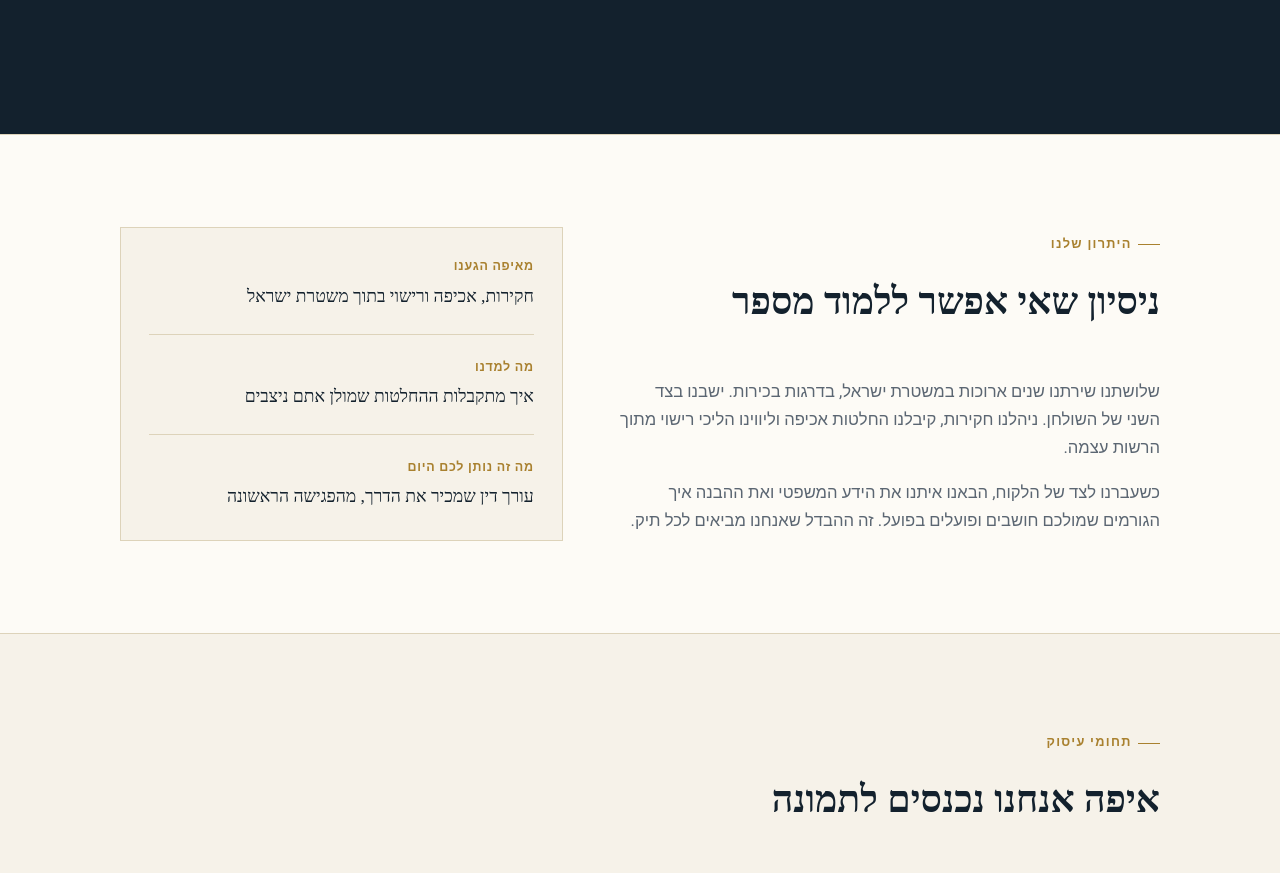
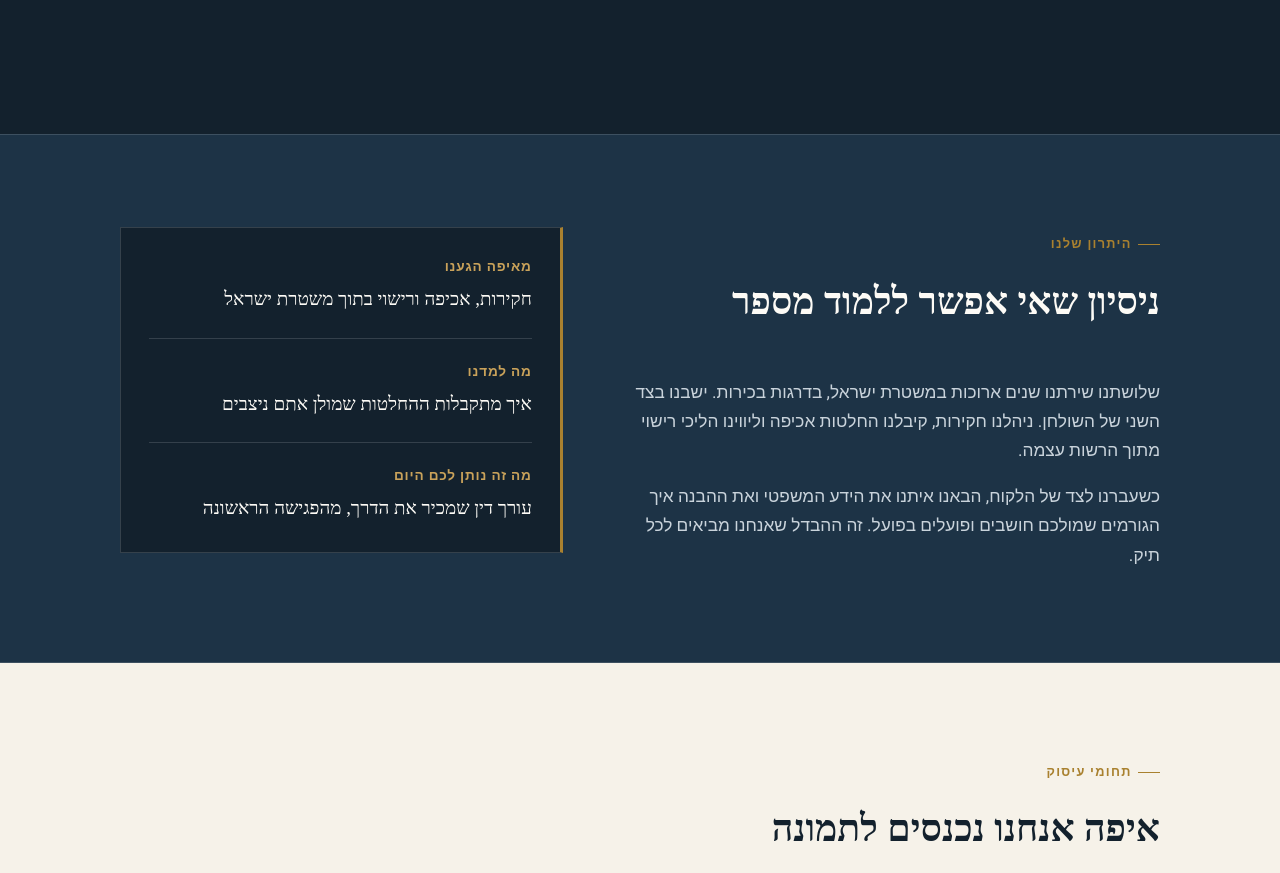
Before and after one commit to gatnio-gif/aag-law, a plain HTML site: page index.html in a window 1280 px wide. Shown: the part 940-1813 px from the top of the page. Drawn offline with Linux system fonts and the light colour scheme; a web font is replaced by a local one.

Commit message:
Home: second section in the same navy and gold as the top
Co-Authored-By: Claude Opus 5.5 <noreply@anthropic.com>
Claude-Session: https://claude.ai/code/session_01KjeEp6RAhn721NhxyZbgKL

```diff
--- a/css/site.css
+++ b/css/site.css
@@ -481,3 +481,12 @@ footer a:hover{color:var(--white);}
 .hero-logo{flex:none;width:clamp(72px,9vw,120px);height:auto;aspect-ratio:100/128;}
 .hero-inner{max-width:860px;}
 .hero-firm-partners .sep{font-style:normal;} @media (max-width:520px){.hero-firm-partners{display:flex;flex-direction:column;}.hero-firm-partners .sep{display:none;}}
+
+/* home: second section in the hero's colors */
+.about{background:var(--ink-2);border-block:1px solid var(--line-dark);}
+.about .section-head h2{color:var(--white);}
+.about p{color:#c9d3db;font-size:1.08rem;}
+.about .then-now{background:var(--ink);border-color:var(--line-dark);border-inline-start:3px solid var(--gold);}
+.about .tn-item .tn-k{color:var(--gold-2);font-size:.85rem;}
+.about .tn-item .tn-v{color:var(--white);font-size:1.18rem;}
+.about .tn-item + .tn-item{border-top-color:var(--line-dark);}
```
